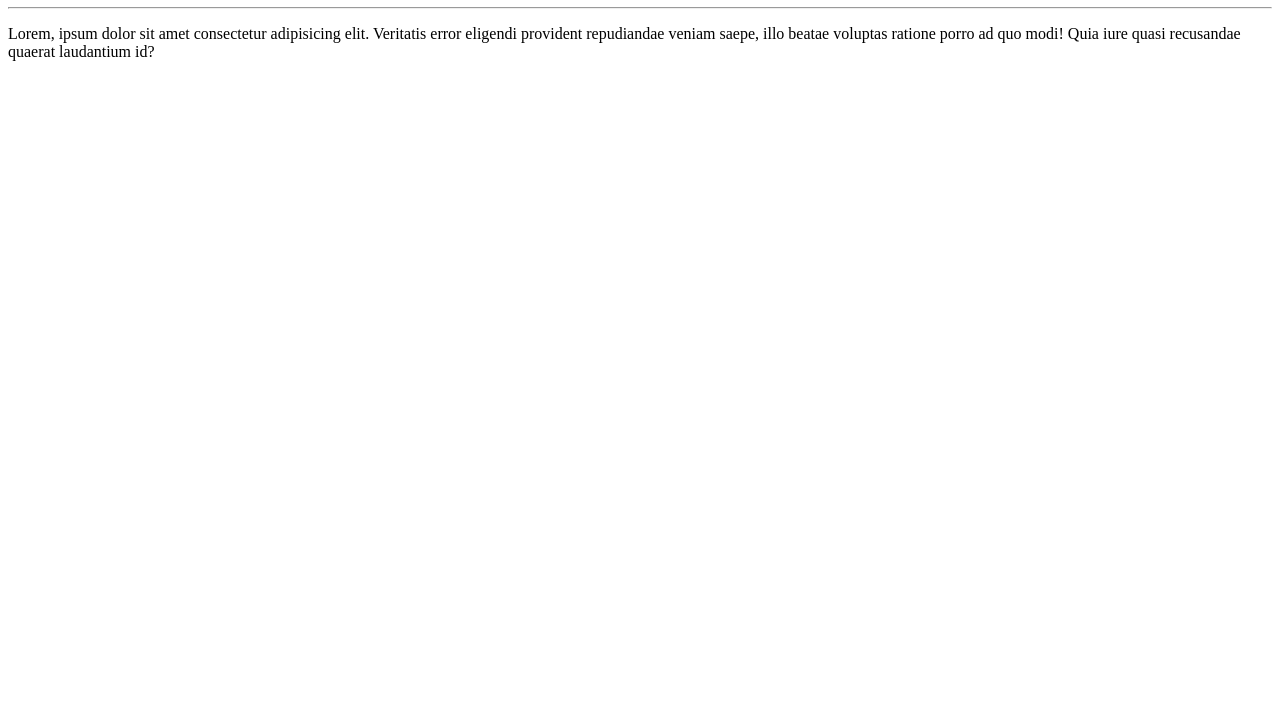
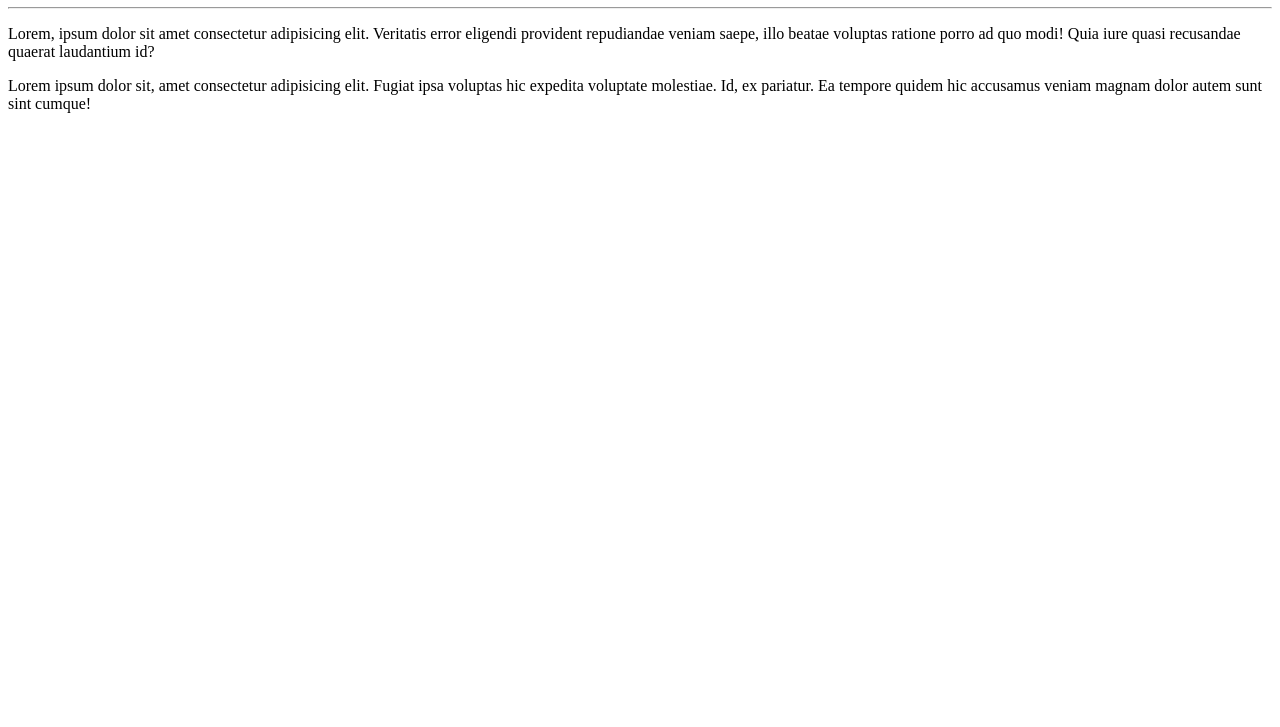
Before and after one commit to caio-tito/Ola-Mundo, a plain HTML site: page site-exemplo/index.html in a window 1280 px wide. Shown: the part 73-800 px from the top of the page. Drawn offline with Linux system fonts and the light colour scheme.

Commit message:
adiconei um parágrafo

```diff
--- a/site-exemplo/index.html
+++ b/site-exemplo/index.html
@@ -9,5 +9,6 @@
     <h1>lá, Mundo!</h1>
     <hr>
     <p>Lorem, ipsum dolor sit amet consectetur adipisicing elit. Veritatis error eligendi provident repudiandae veniam saepe, illo beatae voluptas ratione porro ad quo modi! Quia iure quasi recusandae quaerat laudantium id?</p>
+    <p>Lorem ipsum dolor sit, amet consectetur adipisicing elit. Fugiat ipsa voluptas hic expedita voluptate molestiae. Id, ex pariatur. Ea tempore quidem hic accusamus veniam magnam dolor autem sunt sint cumque!</p>
 </body>
 </html>
```
